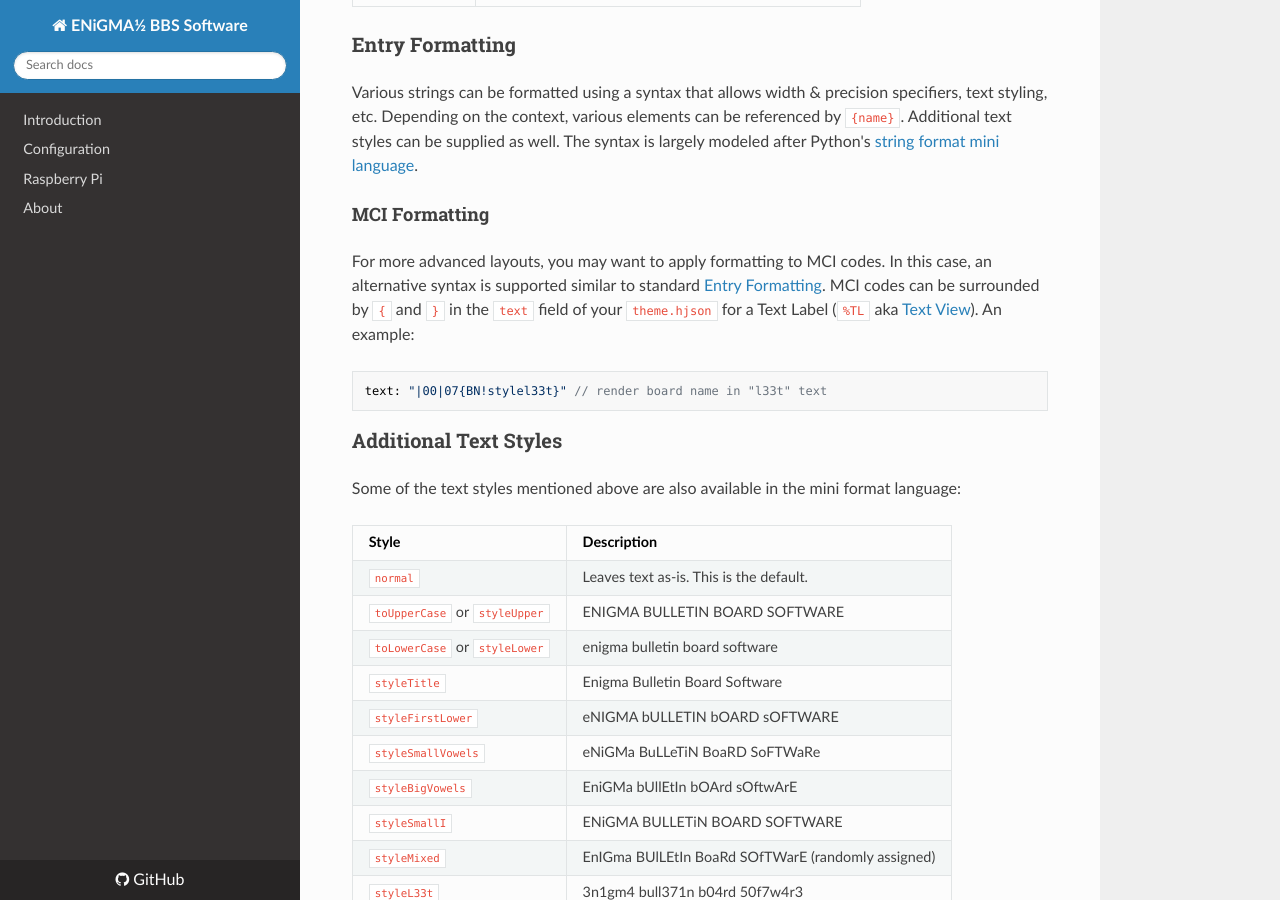
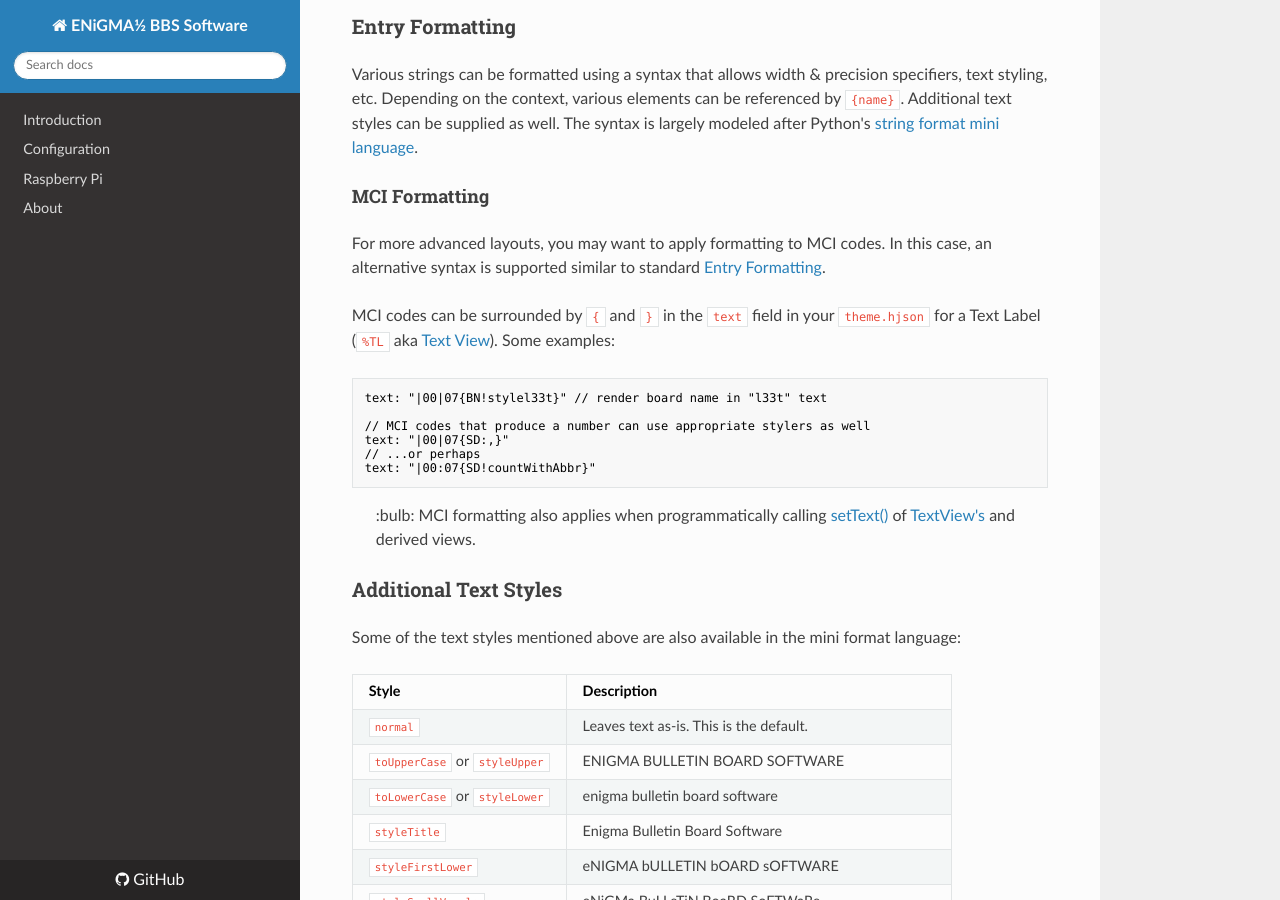
Before and after one commit to NuSkooler/enigma-bbs, an MkDocs documentation site: the page built from docs/_docs/art/mci.md, in a window 1280 px wide and 900 px high, scrolled down 7004 px. Built offline with MkDocs 1.6.1, drawn with Linux system fonts in a browser that asks for light colours; nearby versions of some CDN libraries; old or Windows-style settings are respelled for this version of MkDocs; some of the changed text lies outside the part shown.

Commit message:
Docs on new MCI formatting

````diff
--- a/docs/_docs/art/mci.md
+++ b/docs/_docs/art/mci.md
@@ -108,7 +108,7 @@ There are many predefined MCI codes that can be used anywhere on the system (pla
 | `NM` | Count of new messages **address to the current user** across all message areas in which they have access |
 | `NP` | Count of new private mail to the current user |
 | `IA` | Indicator as to rather the current user is **available** or not. See also `getStatusAvailIndicators()` in [Themes](themes.md) |
-| `IV` | Indicator as to rather the curent user is **visible** or not. See also `getStatusVisibleIndicators()` in [Themes](themes.md) |
+| `IV` | Indicator as to rather the current user is **visible** or not. See also `getStatusVisibleIndicators()` in [Themes](themes.md) |
 | `PI` | Ingress bytes for the current process (since ENiGMA started up) |
 | `PE` | Egress bytes for the current process (since ENiGMA started up) |
 
@@ -186,7 +186,7 @@ Predefined MCI codes and other Views can have properties set via `menu.hjson` an
 | `height` | Sets the height of views such as menus that may be > 1 character in height |
 | `width` | Sets the width of a view |
 | `focus` | If set to `true`, establishes initial focus |
-| `text` | (initial) text of a view. See  |
+| `text` | Set's the view's text if applicable, such as a [TextView](./views/text_view.md) or [EditTextView](./views/edit_text_view.md) amongst others. See [MCI Formatting](#mci-formatting) below for advanced formatting options using the |
 | `submit` | If set to `true` any `accept` action upon this view will submit the encompassing **form** |
 | `itemFormat` | Sets the format for a list entry. See [Entry Formatting](#entry-formatting) below |
 | `focusItemFormat` | Sets the format for a focused list entry. See [Entry Formatting](#entry-formatting) below |
@@ -217,10 +217,19 @@ Standard style types available for `textStyle` and `focusTextStyle`:
 Various strings can be formatted using a syntax that allows width & precision specifiers, text styling, etc. Depending on the context, various elements can be referenced by `{name}`. Additional text styles can be supplied as well. The syntax is largely modeled after Python's [string format mini language](https://docs.python.org/3/library/string.html#format-specification-mini-language).
 
 #### MCI Formatting
-For more advanced layouts, you may want to apply formatting to MCI codes. In this case, an alternative syntax is supported similar to standard [Entry Formatting](#entry-formatting). MCI codes can be surrounded by `{` and `}` in the `text` field of your `theme.hjson` for a Text Label (`%TL` aka [Text View](./views/text_view.md)). An example:
+For more advanced layouts, you may want to apply formatting to MCI codes. In this case, an alternative syntax is supported similar to standard [Entry Formatting](#entry-formatting).
+
+MCI codes can be surrounded by `{` and `}` in the `text` field in your `theme.hjson` for a Text Label (`%TL` aka [Text View](./views/text_view.md)). Some examples:
+```hjson
+text: "|00|07{BN!stylel33t}" // render board name in "l33t" text
+
+// MCI codes that produce a number can use appropriate stylers as well
+text: "|00|07{SD:,}"
+// ...or perhaps
+text: "|00:07{SD!countWithAbbr}"
 ```
-text: "|00|07{BN!stylel33t}" // render board name in "l33t" text
-```
+
+> :bulb: MCI formatting also applies when programmatically calling [setText()](https://github.com/NuSkooler/enigma-bbs/blob/6710bf8c084487be2ee1d46d72a05d17a7b166f4/core/text_view.js#L148) of [TextView's](./views/text_view.md) and derived views.
 
 ### Additional Text Styles
 Some of the text styles mentioned above are also available in the mini format language:
````
Also changed, not shown: WHATSNEW.md (+3 -1 lines).
